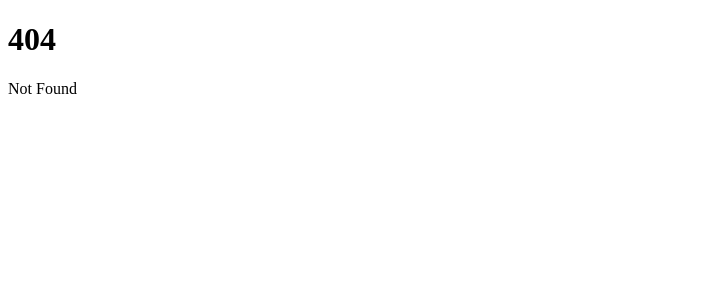
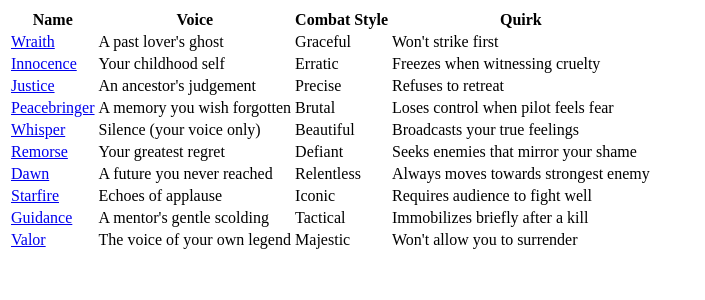
Before and after one commit to iaingalloway/space-pendragon, a SvelteKit app: page /mechs in a window 1280 px wide. Before the commit this address had no page. Shown: the top 300 px of the page, without its empty margins (0-705 px from the left). Built offline with nearby package versions, Linux system fonts and the light colour scheme.

Commit message:
Add mechs

```diff
--- /dev/null
+++ b/src/lib/mechs.ts
@@ -0,0 +1,84 @@
+export const mechKeys = [
+  'ghost',
+  'child',
+  'ancestor',
+  'memory',
+  'silence',
+  'regret',
+  'future',
+  'applause',
+  'mentor',
+  'legend'
+] as const;
+
+export type MechKey = (typeof mechKeys)[number];
+
+export interface MechDefinition {
+  name: string;
+  voice: string;
+  combatStyle: string;
+  quirk: string;
+}
+
+export const mechs: Record<MechKey, MechDefinition> = {
+  ghost: {
+    name: 'Wraith',
+    voice: "A past lover's ghost",
+    combatStyle: 'Graceful',
+    quirk: "Won't strike first"
+  },
+  child: {
+    name: 'Innocence',
+    voice: 'Your childhood self',
+    combatStyle: 'Erratic',
+    quirk: 'Freezes when witnessing cruelty'
+  },
+  ancestor: {
+    name: 'Justice',
+    voice: "An ancestor's judgement",
+    combatStyle: 'Precise',
+    quirk: 'Refuses to retreat'
+  },
+  memory: {
+    name: 'Peacebringer',
+    voice: 'A memory you wish forgotten',
+    combatStyle: 'Brutal',
+    quirk: 'Loses control when pilot feels fear'
+  },
+  silence: {
+    name: 'Whisper',
+    voice: 'Silence (your voice only)',
+    combatStyle: 'Beautiful',
+    quirk: 'Broadcasts your true feelings'
+  },
+  regret: {
+    name: 'Remorse',
+    voice: 'Your greatest regret',
+    combatStyle: 'Defiant',
+    quirk: 'Seeks enemies that mirror your shame'
+  },
+  future: {
+    name: 'Dawn',
+    voice: 'A future you never reached',
+    combatStyle: 'Relentless',
+    quirk: 'Always moves towards strongest enemy'
+  },
+  applause: {
+    name: 'Starfire',
+    voice: 'Echoes of applause',
+    combatStyle: 'Iconic',
+    quirk: 'Requires audience to fight well'
+  },
+  mentor: {
+    name: 'Guidance',
+    voice: "A mentor's gentle scolding",
+    combatStyle: 'Tactical',
+    quirk: 'Immobilizes briefly after a kill'
+  },
+  legend: {
+    name: 'Valor',
+    voice: 'The voice of your own legend',
+    combatStyle: 'Majestic',
+    quirk: "Won't allow you to surrender"
+  }
+};
--- a/src/routes/+page.svelte
+++ b/src/routes/+page.svelte
@@ -9,4 +9,5 @@
 <ul>
   <li><a href="/legends" target="_blank">Legends</a></li>
   <li><a href="/forms" target="_blank">Forms</a></li>
+  <li><a href="/mechs" target="_blank">Mechs</a></li>
 </ul>
--- /dev/null
+++ b/src/routes/mechs/+page.svelte
@@ -0,0 +1,24 @@
+<script lang="ts">
+  import { mechKeys, mechs } from '$lib/mechs';
+</script>
+
+<table class="table-hover table">
+  <thead>
+    <tr>
+      <th>Name</th>
+      <th>Voice</th>
+      <th>Combat Style</th>
+      <th>Quirk</th>
+    </tr>
+  </thead>
+  <tbody>
+    {#each mechKeys as key (key)}
+      <tr>
+        <td><a href="/mechs/{key}" target="_blank">{mechs[key].name}</a></td>
+        <td>{mechs[key].voice}</td>
+        <td>{mechs[key].combatStyle}</td>
+        <td>{mechs[key].quirk}</td>
+      </tr>
+    {/each}
+  </tbody>
+</table>
```
Also changed, not shown: src/routes/mechs/[mech]/+page.svelte (added, +10 -0 lines), src/routes/mechs/[mech]/+page.ts (added, +7 -0 lines).
